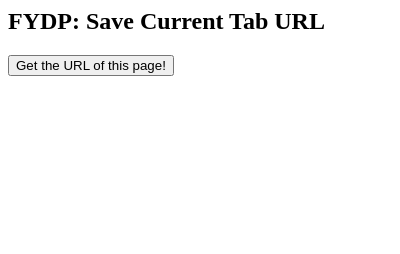
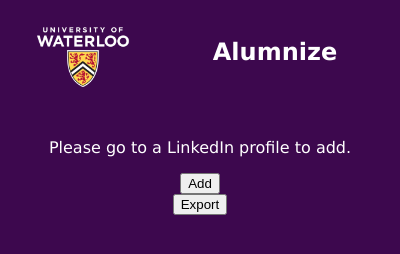
Before and after one commit to gaganchane/Team2FYDP, a browser extension: page FYDP/popup.html in a window 400 px wide. Drawn offline with Linux system fonts and the light colour scheme.

Commit message:
added header and logo

```diff
--- a/FYDP/popup.html
+++ b/FYDP/popup.html
@@ -1,11 +1,17 @@
-<html>
+<html style="min-width:300px;">
+<body background="back.jpg">
   <head>
     <title>Save URL</title>
   </head>
 
   <body>
-    <h2> FYDP: Save Current Tab URL </h2>
-    <button id="get-url"> Get the URL of this page!</button>
+    <img src="uofw-white.png" style="width:150px;height:97px;float:left;">
+    <h2 style="padding-top:30px;"><center><font color="white" face="verdana"> Alumnize </font></center></h2>
+    <br>
+    <br>
+    <p><font color="white" face="verdana"><center>Please go to a LinkedIn profile to add.</center></font></p>
+    <button id="get-url" style="margin:auto;display:block"> Add </button>
+    <button id="export" style="margin:auto;display:block"> Export </button>
     <script src="popup.js"></script>
   </body>
 </html>
```
Also changed, not shown: FYDP/back.jpg (added), FYDP/uofw-white.png (added), FYDP/uofw.png (added).
